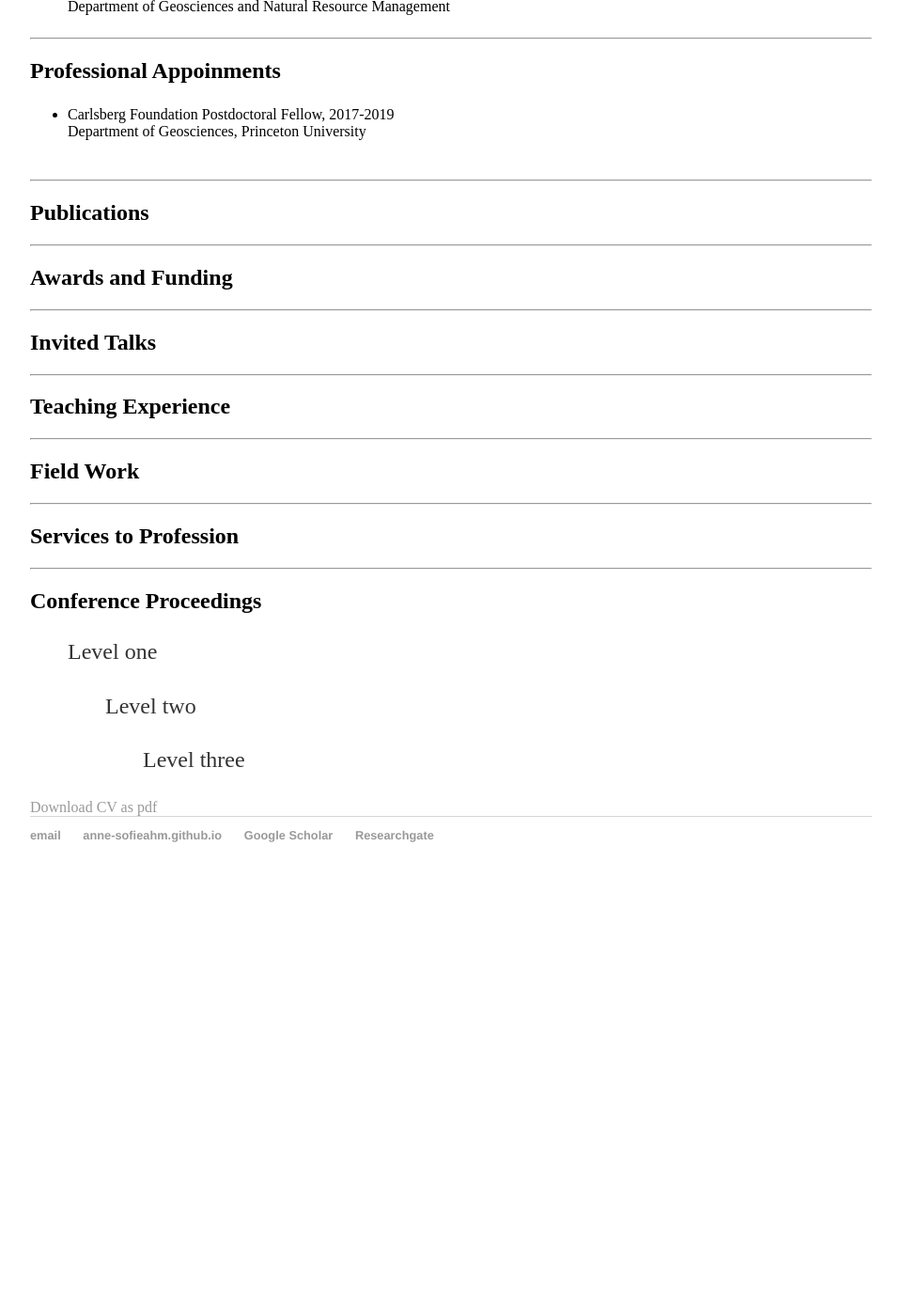
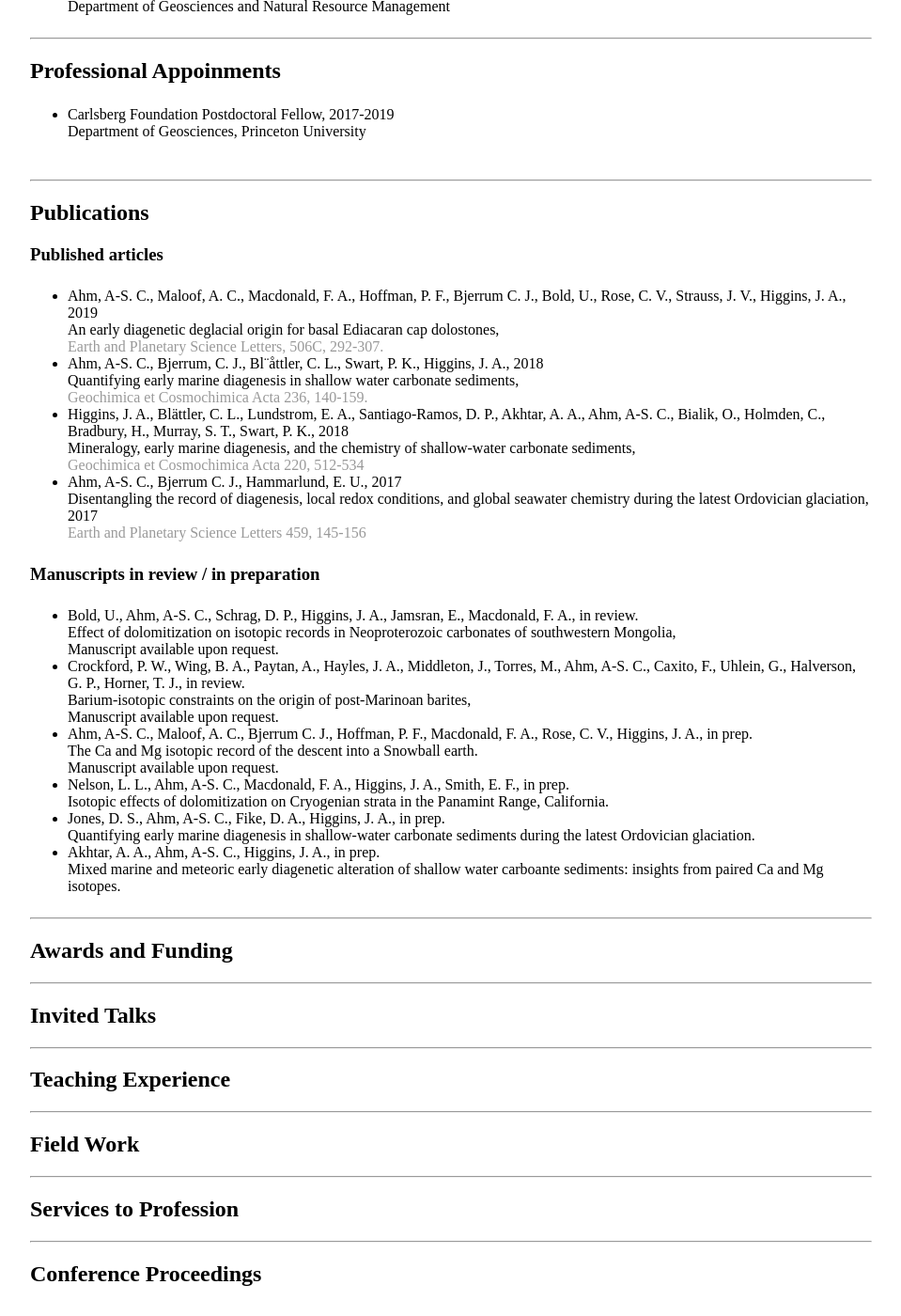
Before and after one commit to Anne-SofieAhm/Anne-SofieAhm.github.io, a Jekyll site: the page built from mycv/index.html, in a window 1280 px wide and 1400 px high, scrolled down 416 px. Shown: the whole window at 94% size, without its empty margins (160-1119 px from the left). Built offline with Jekyll 4.4.1, drawn with Linux system fonts in a browser that asks for light colours; before the commit the page ends 1372 px from its top, so only the background shows below that.

Commit message:
Update index.html

```diff
--- a/mycv/index.html
+++ b/mycv/index.html
@@ -35,6 +35,50 @@ title: Curriculum Vitae
 <hr />
 <h2>Publications</h2>
 
+<h3>Published articles</h3>
+<p>
+  <ul>
+    <li>Ahm, A-S. C., Maloof, A. C., Macdonald, F. A., Hoffman, P. F., Bjerrum C. J.,
+      Bold, U., Rose, C. V., Strauss, J. V., Higgins, J. A., 2019<br>
+      An early diagenetic deglacial origin for basal Ediacaran cap dolostones,<br>
+      <a href="https://doi.org/10.1016/j.epsl.2018.10.046">Earth and Planetary Science Letters, 506C, 292-307.</a></li>
+
+    <li>Ahm, A-S. C., Bjerrum, C. J., Bl¨åttler, C. L., Swart, P. K., Higgins, J. A., 2018<br>
+      Quantifying early marine diagenesis in shallow water carbonate sediments,<br>
+      <a href="https://doi.org/10.1016/j.gca.2018.02.042">Geochimica et Cosmochimica Acta 236, 140-159.</a></li>
+
+    <li>Higgins, J. A., Blättler, C. L., Lundstrom, E. A., Santiago-Ramos, D. P., Akhtar, A. A.,
+      Ahm, A-S. C., Bialik, O., Holmden, C., Bradbury, H., Murray, S. T., Swart, P. K., 2018<br>
+      Mineralogy, early marine diagenesis, and the chemistry of shallow-water carbonate sediments,<br>
+      <a href="https://doi.org/10.1016/j.gca.2017.09.046">Geochimica et Cosmochimica Acta 220, 512-534</a></li>
+
+    <li>Ahm, A-S. C., Bjerrum C. J., Hammarlund, E. U., 2017<br>
+      Disentangling the record of diagenesis, local redox conditions, and global seawater chemistry during the latest Ordovician glaciation, 2017<br>
+      <a href="https://doi.org/10.1016/j.epsl.2016.09.049">Earth and Planetary Science Letters 459, 145-156</a></li>
+</ul>
+</p>
+
+<h3>Manuscripts in review / in preparation</h3>
+<p>
+  <ul>
+    <li>Bold, U., Ahm, A-S. C., Schrag, D. P., Higgins, J. A., Jamsran, E., Macdonald, F. A., in review.<br>
+      Effect of dolomitization on isotopic records in Neoproterozoic carbonates of southwestern Mongolia,<br>
+      Manuscript available upon request.</li>
+    <li>Crockford, P. W., Wing, B. A., Paytan, A., Hayles, J. A., Middleton, J., Torres, M., Ahm, A-S. C., Caxito, F., Uhlein, G., Halverson, G. P., Horner, T. J., in review.<br>
+      Barium-isotopic constraints on the origin of post-Marinoan barites,<br>
+      Manuscript available upon request.</li>
+    <li>Ahm, A-S. C., Maloof, A. C., Bjerrum C. J., Hoffman, P. F., Macdonald, F. A., Rose, C. V., Higgins, J. A., in prep.<br>
+      The Ca and Mg isotopic record of the descent into a Snowball earth.<br>
+      Manuscript available upon request.</li>
+    <li>Nelson, L. L., Ahm, A-S. C., Macdonald, F. A., Higgins, J. A., Smith, E. F., in prep.<br>
+      Isotopic effects of dolomitization on Cryogenian strata in the Panamint Range, California.</li>
+    <li>Jones, D. S., Ahm, A-S. C., Fike, D. A., Higgins, J. A., in prep.<br>
+      Quantifying early marine diagenesis in shallow-water carbonate sediments during the latest Ordovician glaciation.</li>
+    <li>Akhtar, A. A., Ahm, A-S. C., Higgins, J. A., in prep.<br>
+      Mixed marine and meteoric early diagenetic alteration of shallow water carboante sediments: insights from paired Ca and Mg isotopes.</li>
+    </ul>
+</p>
+
 <hr />
 <h2>Awards and Funding</h2>
 
```
